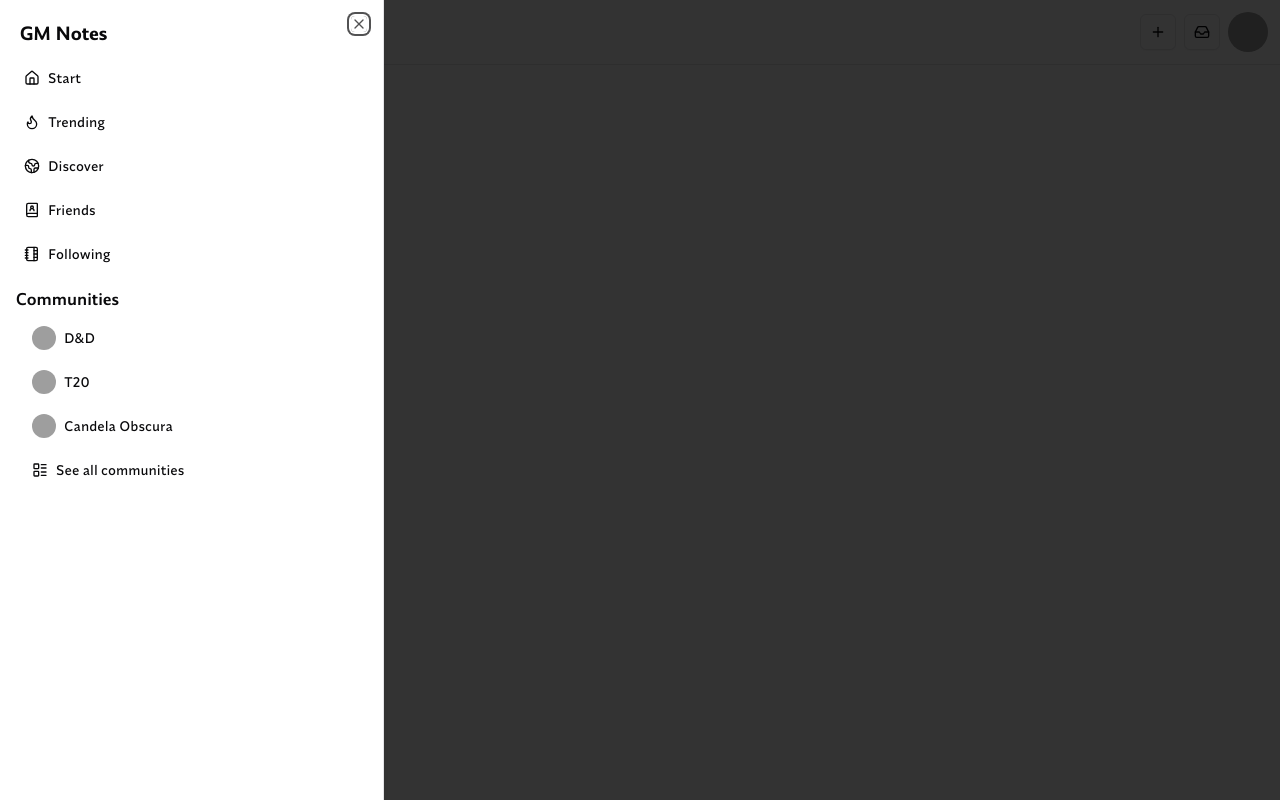
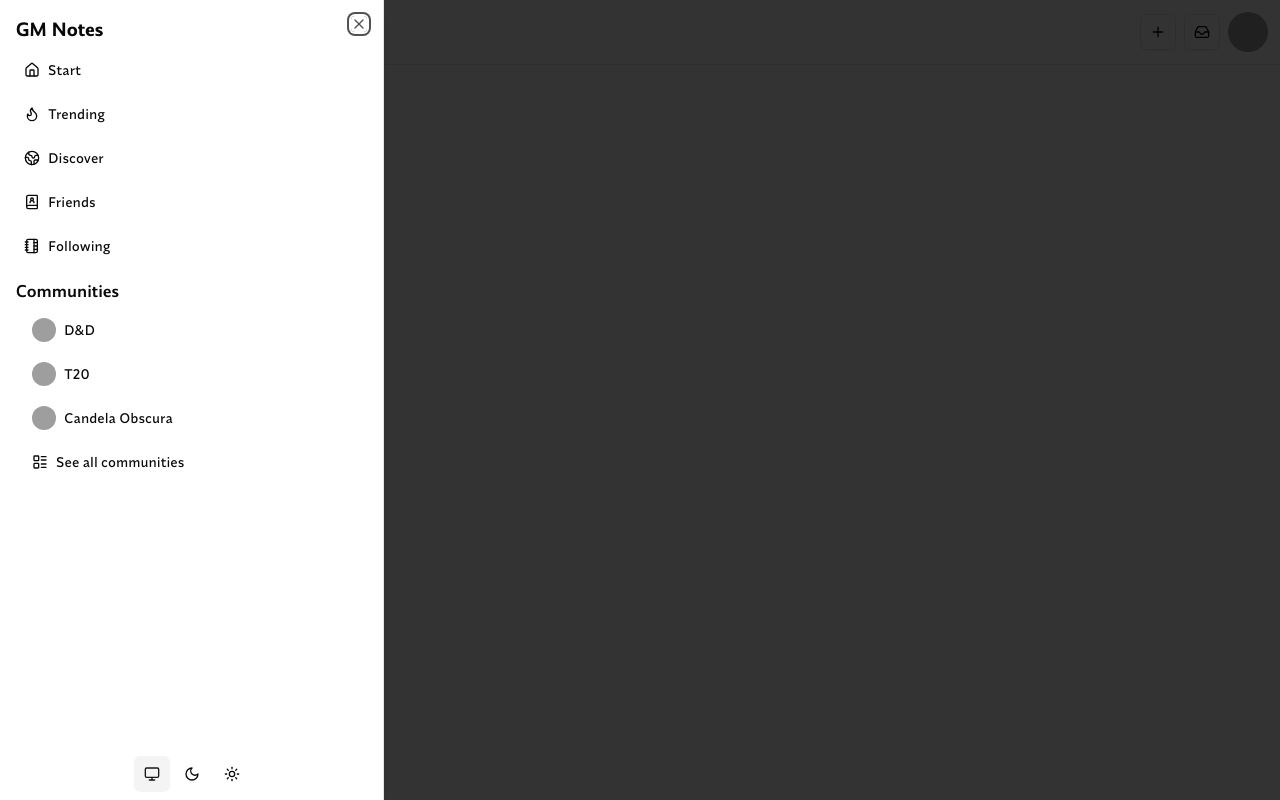
Before and after one commit to WillianIgorDeveloper/gmnotes, a React (Vite) app: page / in a window 1280 px wide. Both pictures are taken after a click on the button 30 px from the left and 32 px from the top of the page. Built offline with nearby package versions, Linux system fonts and the light colour scheme; grey boxes are pictures that could not be loaded.

Commit message:
add dark-mode

```diff
--- a/package.json
+++ b/package.json
@@ -17,6 +17,8 @@
     "@radix-ui/react-dialog": "^1.1.4",
     "@radix-ui/react-dropdown-menu": "^2.1.4",
     "@radix-ui/react-slot": "^1.1.1",
+    "@radix-ui/react-toggle": "^1.1.1",
+    "@radix-ui/react-toggle-group": "^1.1.1",
     "@tanstack/react-query": "^5.64.1",
     "class-variance-authority": "^0.7.1",
     "clsx": "^2.1.1",
--- a/src/presenters/components/index-top-bar/sheet.tsx
+++ b/src/presenters/components/index-top-bar/sheet.tsx
@@ -2,6 +2,7 @@ import { Avatar, AvatarFallback, AvatarImage } from "@components/avatar"
 import { Button } from "@components/button"
 import { Sheet, SheetContent, SheetDescription } from "@components/sheet"
 import { SheetHeader, SheetTitle, SheetTrigger } from "@components/sheet"
+import { ThemeToggler } from "@components/theme-toggler"
 import { BookUserIcon, EarthIcon, FlameIcon, LayoutListIcon } from "lucide-react"
 import { HouseIcon, MenuIcon, NotebookTabsIcon } from "lucide-react"
 
@@ -13,13 +14,14 @@ export function IndexSheet() {
           <MenuIcon />
         </Button>
       </SheetTrigger>
-      <SheetContent side="left" className="p-2">
-        <SheetHeader className="p-3">
+      <SheetContent side="left" className="p-2 flex flex-col gap-2">
+        <SheetHeader className="px-2 pt-2">
           <SheetTitle className="text-left font-display font-black">GM Notes</SheetTitle>
           <SheetDescription className="hidden">
             Here you can navigate to different sections of the app.
           </SheetDescription>
         </SheetHeader>
+        <div className="flex flex-col flex-1">
           <div>
             <nav>
               <ul className="space-y-2">
@@ -51,7 +53,7 @@ export function IndexSheet() {
               </ul>
             </nav>
           </div>
-        <div className="p-2 pt-4">
+          <div className="p-2 pt-4 flex-1">
             <h2 className="font-display font-semibold">Communities</h2>
             <ul className="pt-2 space-y-2">
               <li>
@@ -88,6 +90,9 @@ export function IndexSheet() {
               </li>
             </ul>
           </div>
+
+          <ThemeToggler />
+        </div>
       </SheetContent>
     </Sheet>
   )
--- /dev/null
+++ b/src/presenters/components/theme-toggler/index.tsx
@@ -0,0 +1,20 @@
+import { ToggleGroup, ToggleGroupItem } from "@components/toggle-group"
+import { useTheme } from "@contexts/theme"
+import { MonitorIcon, MoonIcon, SunIcon } from "lucide-react"
+
+export function ThemeToggler() {
+  const { setTheme, theme } = useTheme()
+  return (
+    <ToggleGroup type="single" value={theme} onValueChange={setTheme}>
+      <ToggleGroupItem value="system" aria-label="System">
+        <MonitorIcon className="h-4 w-4" />
+      </ToggleGroupItem>
+      <ToggleGroupItem value="dark" aria-label="Dark">
+        <MoonIcon className="h-4 w-4" />
+      </ToggleGroupItem>
+      <ToggleGroupItem value="light" aria-label="Light">
+        <SunIcon className="h-4 w-4" />
+      </ToggleGroupItem>
+    </ToggleGroup>
+  )
+}
--- /dev/null
+++ b/src/presenters/components/toggle-group.tsx
@@ -0,0 +1,57 @@
+import * as ToggleGroupPrimitive from "@radix-ui/react-toggle-group"
+import type { VariantProps } from "class-variance-authority"
+import * as React from "react"
+
+import { toggleVariants } from "@/presenters/components/toggle"
+import { cn } from "@utils"
+
+const ToggleGroupContext = React.createContext<VariantProps<typeof toggleVariants>>({
+  size: "default",
+  variant: "default",
+})
+
+const ToggleGroup = React.forwardRef<
+  React.ElementRef<typeof ToggleGroupPrimitive.Root>,
+  React.ComponentPropsWithoutRef<typeof ToggleGroupPrimitive.Root> &
+    VariantProps<typeof toggleVariants>
+>(({ className, variant, size, children, ...props }, ref) => (
+  <ToggleGroupPrimitive.Root
+    ref={ref}
+    className={cn("flex items-center justify-center gap-1", className)}
+    {...props}
+  >
+    <ToggleGroupContext.Provider value={{ variant, size }}>
+      {children}
+    </ToggleGroupContext.Provider>
+  </ToggleGroupPrimitive.Root>
+))
+
+ToggleGroup.displayName = ToggleGroupPrimitive.Root.displayName
+
+const ToggleGroupItem = React.forwardRef<
+  React.ElementRef<typeof ToggleGroupPrimitive.Item>,
+  React.ComponentPropsWithoutRef<typeof ToggleGroupPrimitive.Item> &
+    VariantProps<typeof toggleVariants>
+>(({ className, children, variant, size, ...props }, ref) => {
+  const context = React.useContext(ToggleGroupContext)
+
+  return (
+    <ToggleGroupPrimitive.Item
+      ref={ref}
+      className={cn(
+        toggleVariants({
+          variant: context.variant || variant,
+          size: context.size || size,
+        }),
+        className,
+      )}
+      {...props}
+    >
+      {children}
+    </ToggleGroupPrimitive.Item>
+  )
+})
+
+ToggleGroupItem.displayName = ToggleGroupPrimitive.Item.displayName
+
+export { ToggleGroup, ToggleGroupItem }
--- /dev/null
+++ b/src/presenters/components/toggle.tsx
@@ -0,0 +1,45 @@
+"use client"
+
+import * as TogglePrimitive from "@radix-ui/react-toggle"
+import { type VariantProps, cva } from "class-variance-authority"
+import * as React from "react"
+
+import { cn } from "@utils"
+
+const toggleVariants = cva(
+  "inline-flex items-center justify-center gap-2 rounded-md text-sm font-medium transition-colors hover:bg-muted hover:text-muted-foreground focus-visible:outline-none focus-visible:ring-1 focus-visible:ring-ring disabled:pointer-events-none disabled:opacity-50 data-[state=on]:bg-accent data-[state=on]:text-accent-foreground [&_svg]:pointer-events-none [&_svg]:size-4 [&_svg]:shrink-0",
+  {
+    variants: {
+      variant: {
+        default: "bg-transparent",
+        outline:
+          "border border-input bg-transparent shadow-sm hover:bg-accent hover:text-accent-foreground",
+      },
+      size: {
+        default: "h-9 px-2 min-w-9",
+        sm: "h-8 px-1.5 min-w-8",
+        lg: "h-10 px-2.5 min-w-10",
+      },
+    },
+    defaultVariants: {
+      variant: "default",
+      size: "default",
+    },
+  },
+)
+
+const Toggle = React.forwardRef<
+  React.ElementRef<typeof TogglePrimitive.Root>,
+  React.ComponentPropsWithoutRef<typeof TogglePrimitive.Root> &
+    VariantProps<typeof toggleVariants>
+>(({ className, variant, size, ...props }, ref) => (
+  <TogglePrimitive.Root
+    ref={ref}
+    className={cn(toggleVariants({ variant, size, className }))}
+    {...props}
+  />
+))
+
+Toggle.displayName = TogglePrimitive.Root.displayName
+
+export { Toggle, toggleVariants }
--- a/src/presenters/contexts/_global.tsx
+++ b/src/presenters/contexts/_global.tsx
@@ -1,6 +1,11 @@
+import { ThemeProvider } from "@contexts/theme"
 import { QueryClient, QueryClientProvider } from "@tanstack/react-query"
 const queryClient = new QueryClient()
 
 export function GlobalProvider({ children }: Readonly<{ children: React.ReactNode }>) {
-  return <QueryClientProvider client={queryClient}>{children}</QueryClientProvider>
+  return (
+    <QueryClientProvider client={queryClient}>
+      <ThemeProvider>{children}</ThemeProvider>
+    </QueryClientProvider>
+  )
 }
--- /dev/null
+++ b/src/presenters/contexts/theme.tsx
@@ -0,0 +1,69 @@
+import { createContext, useContext, useEffect, useState } from "react"
+
+type Theme = "dark" | "light" | "system"
+
+type ThemeProviderProps = {
+  children: React.ReactNode
+  defaultTheme?: Theme
+  storageKey?: string
+}
+
+type ThemeProviderState = {
+  theme: Theme
+  setTheme: (theme: Theme) => void
+}
+
+const initialState: ThemeProviderState = {
+  theme: "system",
+  setTheme: () => null,
+}
+
+const ThemeProviderContext = createContext<ThemeProviderState>(initialState)
+
+export function ThemeProvider({
+  children,
+  defaultTheme = "system",
+  storageKey = "vite-ui-theme",
+  ...props
+}: ThemeProviderProps) {
+  const [theme, setTheme] = useState<Theme>(
+    () => (localStorage.getItem(storageKey) as Theme) || defaultTheme,
+  )
+
+  useEffect(() => {
+    const root = window.document.documentElement
+
+    root.classList.remove("light", "dark")
+
+    if (theme === "system") {
+      const systemTheme = window.matchMedia("(prefers-color-scheme: dark)").matches
+        ? "dark"
+        : "light"
+
+      root.classList.add(systemTheme)
+      return
+    }
+
+    root.classList.add(theme)
+  }, [theme])
+
+  const value = {
+    theme,
+    setTheme: (theme: Theme) => {
+      localStorage.setItem(storageKey, theme)
+      setTheme(theme)
+    },
+  }
+
+  return (
+    <ThemeProviderContext.Provider {...props} value={value}>
+      {children}
+    </ThemeProviderContext.Provider>
+  )
+}
+
+export const useTheme = () => {
+  const context = useContext(ThemeProviderContext)
+  if (!context) throw new Error("useTheme must be used within a ThemeProvider")
+  return context
+}
```
Lines whose indentation alone changed are shown as unchanged.
